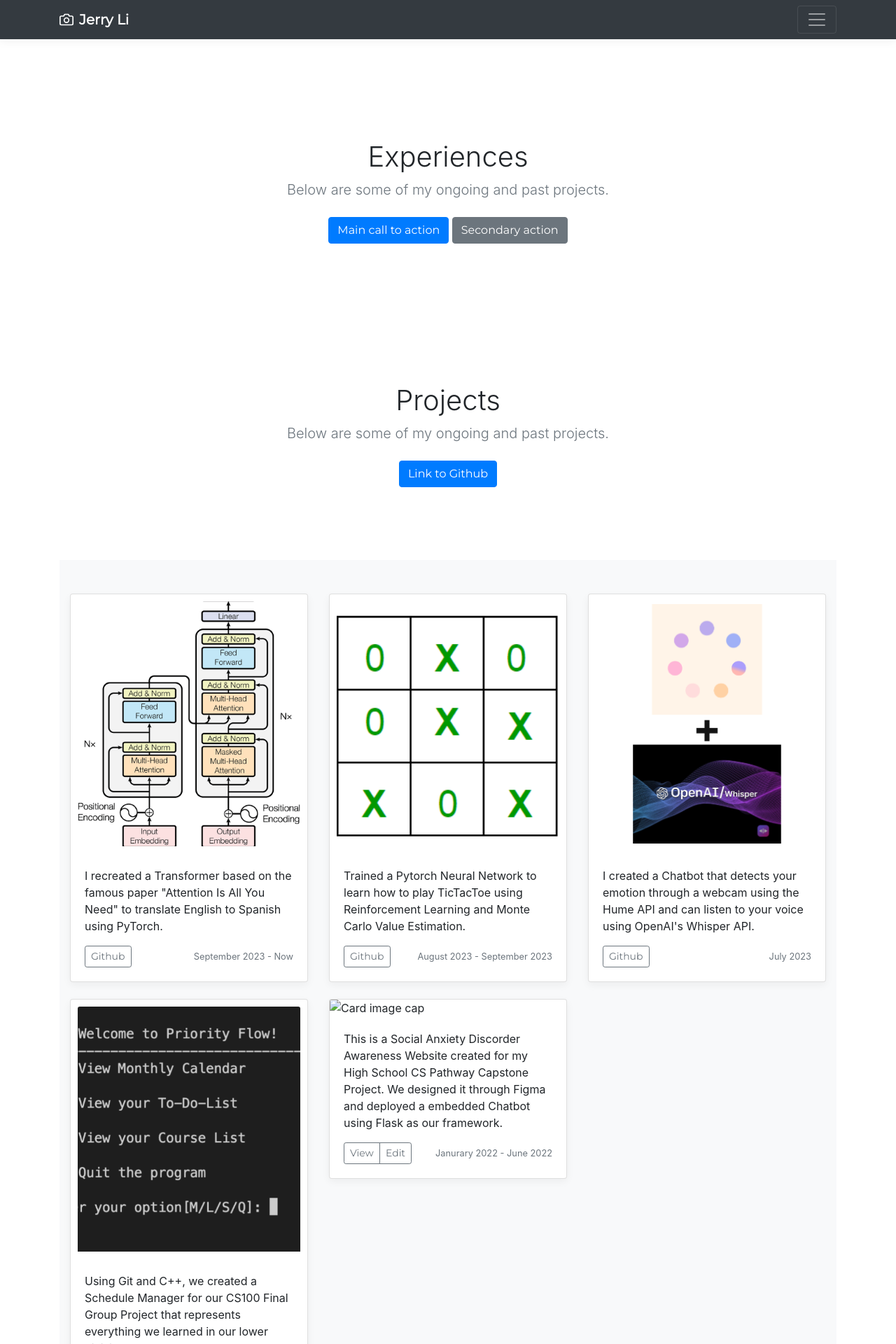
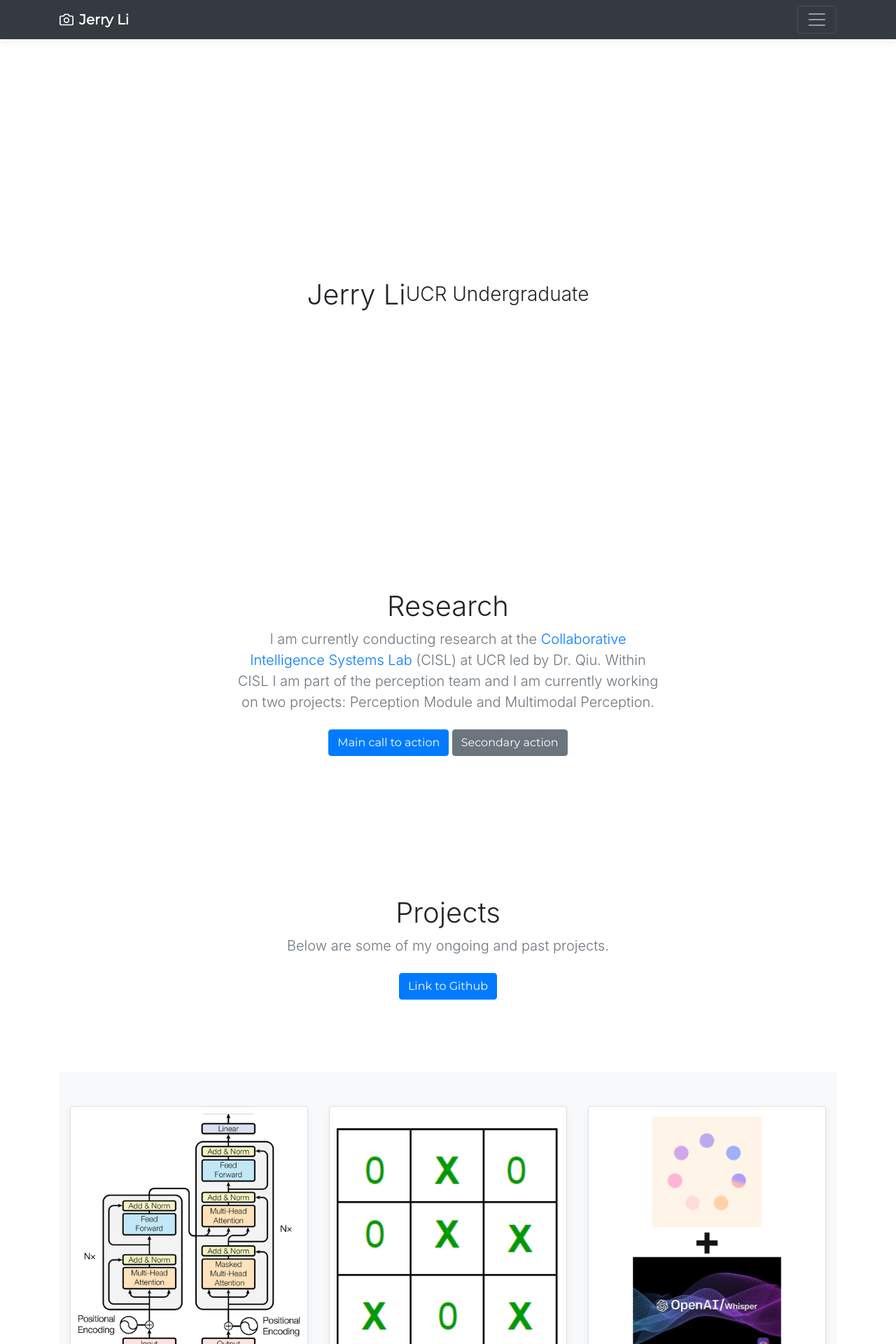
Before and after one commit to Jeli04/Jeli04.github.io, a Jekyll site: the page built from index.md, in a window 1280 px wide. Shown: the top 1920 px of the page at 70% size. Built offline with Jekyll 4.4.1, drawn with Linux system fonts in a browser that asks for light colours; nearby versions of some CDN libraries; our own code applies the rules of GitHub Pages for plain Markdown files; library files that are not in the unit come from our copies.

Commit message:
Added homepage title/reseacrh section and scroll hide animation

```diff
--- /dev/null
+++ b/assets/javascript/main_page.js
@@ -0,0 +1,44 @@
+/*Typewriter Effect*/
+
+// Get the title element
+const titleElement = document.getElementById("typewriter-text");
+const text = titleElement.innerText;
+titleElement.innerText = "";
+
+// Function to simulate the typewriter effect
+function typeWriterEffect(text, i) {
+    if (i < text.length) {
+        titleElement.innerHTML += text.charAt(i);
+        i++;
+        setTimeout(function () {
+            typeWriterEffect(text, i);
+        }, 100); // Adjust the speed by changing the value (in milliseconds)
+    }
+}
+
+// Start the typewriter effect when the page loads
+window.onload = function () {
+    typeWriterEffect(text, 0);
+};
+
+
+/*Scrolling Effect*/
+document.addEventListener("DOMContentLoaded", function () {
+    const researchSection = document.getElementById("research");
+    const projectsSection = document.getElementById("projects");
+    const projectsTable = document.getElementById("projects-table");
+
+    window.addEventListener("scroll", function () {
+        const scrollPosition = window.scrollY;
+
+        if (scrollPosition > 75) {
+            researchSection.classList.remove("hidden");
+        }
+        if (scrollPosition > 200) {
+            projectsSection.classList.remove("hidden");
+        }
+        if (scrollPosition > 200) {
+            projectsTable.classList.remove("hidden");
+        }
+    });
+});
--- a/index.md
+++ b/index.md
@@ -5,30 +5,38 @@
     <meta name="description" content="">
     <meta name="author" content="">
     <link rel="icon" href="/docs/4.0/assets/img/favicons/favicon.ico">
-
     <title>Projects for Bootstrap</title>
-
     <link rel="canonical" href="https://getbootstrap.com/docs/4.0/examples/album/">
-
     <!-- Include Bootstrap CSS -->
     <link rel="stylesheet" href="https://maxcdn.bootstrapcdn.com/bootstrap/4.0.0/css/bootstrap.min.css">
-
     <!-- Custom styles for this template -->
     <link href="styles.css" rel="stylesheet">
   </head>
   <body>
     <main role="main">
-    <section class="jumbotron text-center">
+    <section id = "homepage" class="jumbotron text-center">
+        <div class="container center">
+          <h1 id = "typewriter-text" class="jumbotron-heading">Jerry Li</h1>
+          <h3 class="jumbotron-heading">UCR Undergraduate</h3>
+          <script src="assets/javascript/main_page.js"></script>
+          <!-- <p class="lead text-muted">I am currently conducting research at the <a href="https://cisl.ucr.edu">Collaborative Intelligence Systems Lab</a> (CISL) at UCR led by Dr. Qiu. Within CISL I am part of the perception team and I am currently working on two projects: Perception Module and Multimodal Perception.</p>
+          <p>
+            <a href="#" class="btn btn-primary my-2">Main call to action</a>
+            <a href="#" class="btn btn-secondary my-2">Secondary action</a>
+          </p> -->
+        </div>
+      </section>
+    <section id="research" class="jumbotron text-center hidden">
         <div class="container">
-          <h1 class="jumbotron-heading">Experiences</h1>
-          <p class="lead text-muted">Below are some of my ongoing and past projects.</p>
+          <h1 class="jumbotron-heading">Research</h1>
+          <p class="lead text-muted">I am currently conducting research at the <a href="https://cisl.ucr.edu">Collaborative Intelligence Systems Lab</a> (CISL) at UCR led by Dr. Qiu. Within CISL I am part of the perception team and I am currently working on two projects: Perception Module and Multimodal Perception.</p>
           <p>
             <a href="#" class="btn btn-primary my-2">Main call to action</a>
             <a href="#" class="btn btn-secondary my-2">Secondary action</a>
           </p>
         </div>
       </section>
-      <section class="jumbotron text-center">
+      <section id = "projects" class="jumbotron text-center hidden">
         <div class="container">
           <h1 class="jumbotron-heading">Projects</h1>
           <p class="lead text-muted">Below are some of my ongoing and past projects.</p>
@@ -37,7 +45,7 @@
           </p>
         </div>
       </section>
-      <div class="album py-5 bg-light">
+      <div id = "projects-table" class="album py-5 bg-light hidden">
         <div class="container">
           <div class="row">
             <div class="col-md-4">
@@ -148,5 +156,6 @@
     <script src="../../assets/js/vendor/popper.min.js"></script>
     <script src="../../dist/js/bootstrap.min.js"></script>
     <script src="../../assets/js/vendor/holder.min.js"></script>
+    <script src="assets/javascript/main_page.js"></script>
   </body>
 </html>
--- a/styles.css
+++ b/styles.css
@@ -64,3 +64,14 @@
   height: 350px; /* Set the desired height */
   object-fit: cover; /* Maintain aspect ratio and crop if necessary */
 }
+
+.center {
+  display: flex;
+  justify-content: center;
+  align-items: center;
+  height: 50vh;
+}
+
+.hidden {
+  display: none;
+}
```
